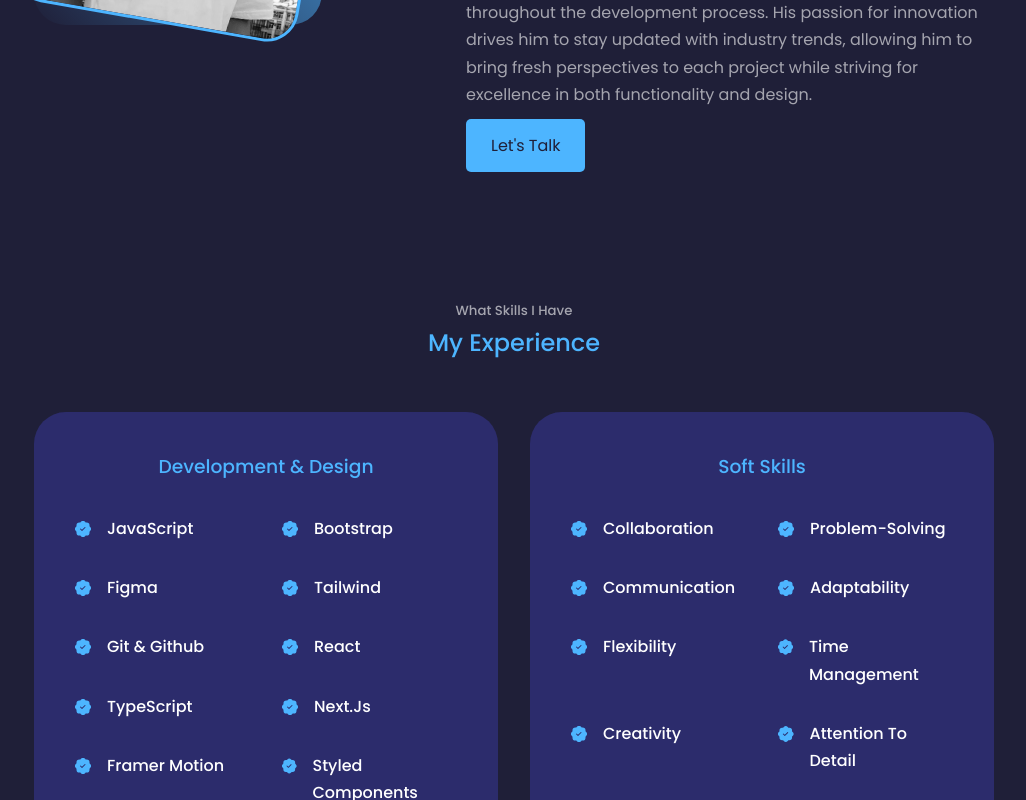
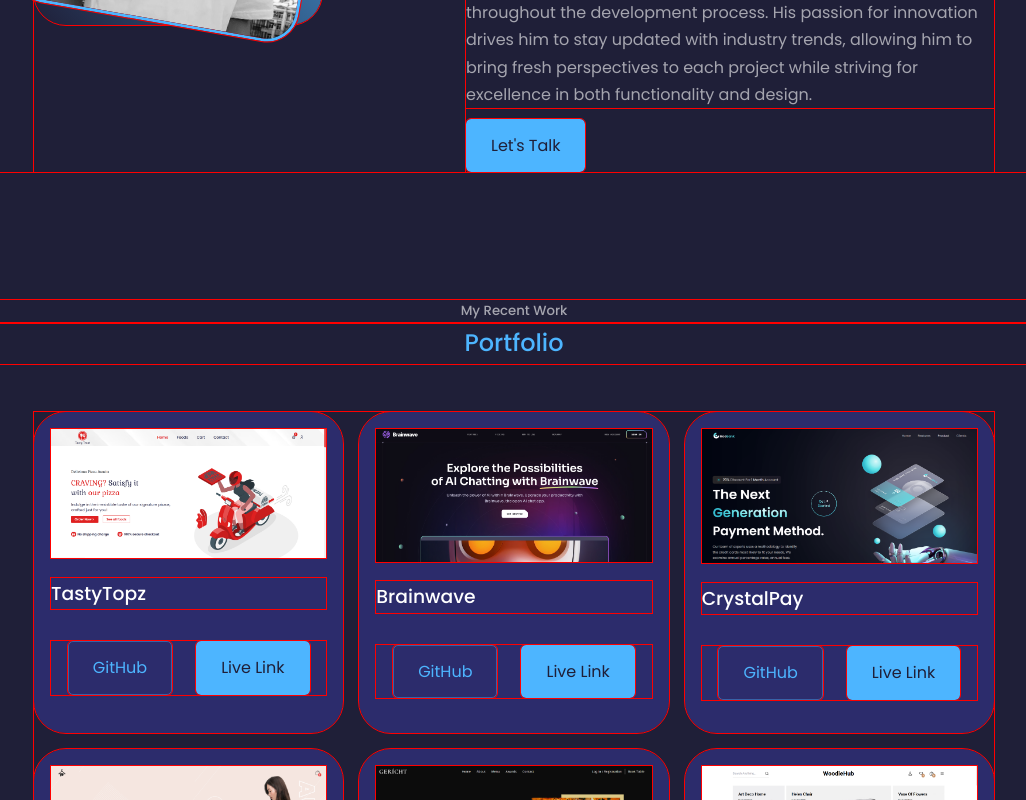
Before and after one commit to adeoluwaadeoye/adeoluwa, a React (Create React App) app: page / in a window 1280 px wide. Shown: the part 1327-2127 px from the top of the page, without its empty margins (126-1152 px from the left). Built offline with nearby package versions, Linux system fonts and the light colour scheme; a web font is replaced by a local one.

Commit message:
Update Portolio content

```diff
--- a/src/App.css
+++ b/src/App.css
@@ -4,7 +4,7 @@
   margin: 0;
   padding: 0;
   border: 0;
-  outline: 0;
+  outline: 1px solid red;
   box-sizing: border-box;
   list-style: none;
   text-decoration: none;
@@ -30,9 +30,9 @@ html {
   scroll-behavior: smooth;
 }
 
-/* ::-webkit-scrollbar {
+::-webkit-scrollbar {
   display: none;
-} */
+}
 
 
 body {
--- a/src/App.jsx
+++ b/src/App.jsx
@@ -2,7 +2,7 @@ import "./App.css";
 import Header from "./components/header/Header";
 import Nav from "./components/nav/Nav";
 import About from "./components/about/About";
-import Experience from "./components/experience/Experience";
+// import Experience from "./components/experience/Experience";
 // import Services from "./components/services/Services";
 import Portfolio from "./components/portfolio/Portfolio";
 import Testimonials from "./components/testimonials/testimonials";
@@ -16,7 +16,7 @@ function App() {
       <Header />
       <Nav />
       <About />
-      <Experience />
+      {/* <Experience /> */}
       {/* <Services /> */}
       <Portfolio />
       <Testimonials />
--- a/src/components/experience/experience.css
+++ b/src/components/experience/experience.css
@@ -62,7 +62,6 @@
 /* ------------MEDIA QUERIES (SMALL DEVICES)-------------------- */
 @media screen and (max-width: 600px) {
     .experience__container {
-        width: 95%;
         gap: 1rem;
     }
 
```
